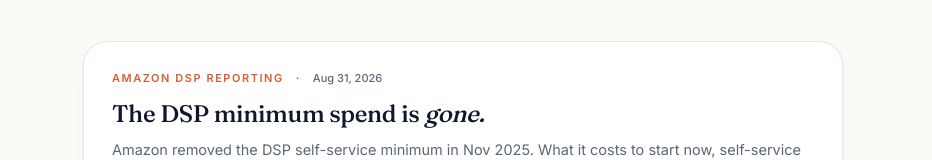
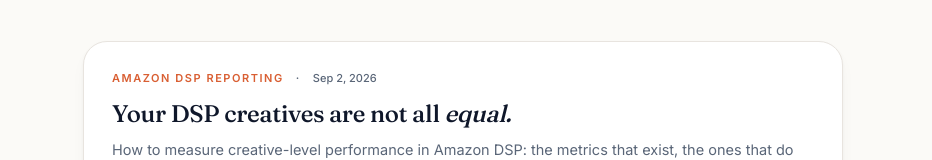
Before and after one commit to peachbluetech/website, a Next.js app: page /blog in a window 1280 px wide. Shown: the part 323-483 px from the top of the page, without its empty margins (177-1109 px from the left). Built offline with nearby package versions, Linux system fonts and the light colour scheme; no server answers.

Commit message:
Fix publish date on DSP creative performance post (Sept 2, not Aug 31)

```diff
--- a/content/blog/manifest.ts
+++ b/content/blog/manifest.ts
@@ -508,8 +508,8 @@
     priority: 13,
     byline: "peachblue",
     status: "published",
-    datePublished: "2026-08-31",
-    dateUpdated: "2026-08-31",
+    datePublished: "2026-09-02",
+    dateUpdated: "2026-09-02",
     faq: [
       {
         q: "Can you measure creative performance in Amazon DSP?",
```
